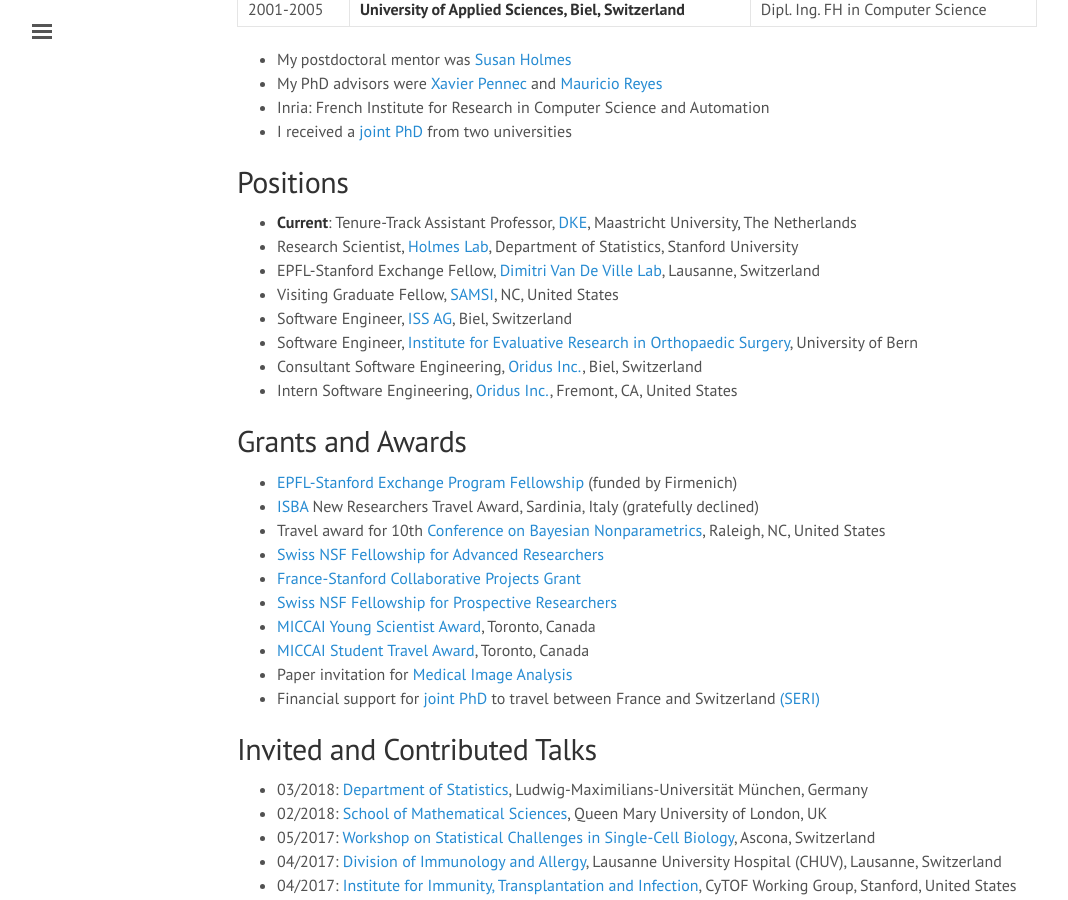
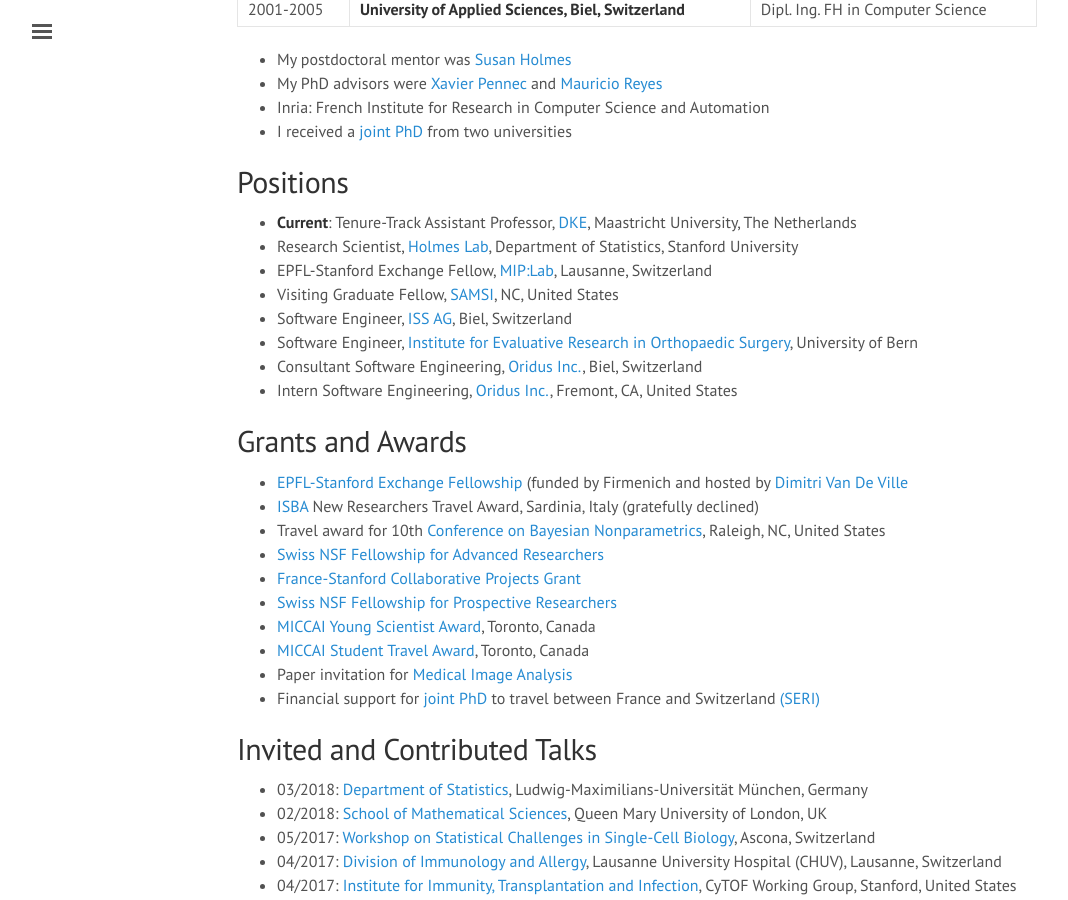
Before and after one commit to ChristofSeiler/ChristofSeiler.github.io, a Jekyll site: the page built from about.md, in a window 1280 px wide and 900 px high, scrolled down 388 px. Shown: the whole window, without its empty margins (3-1071 px from the left). Built offline with Jekyll 4.4.1, drawn with Linux system fonts in a browser that asks for light colours.

Commit message:
updated epfl exchange

```diff
--- a/about.md
+++ b/about.md
@@ -19,7 +19,7 @@
 
 * **Current**: Tenure-Track Assistant Professor, [DKE](https://www.maastrichtuniversity.nl/about-um/faculties/science-and-engineering/fse-departments/department-data-science-and-knowledge), Maastricht University, The Netherlands
 * Research Scientist, [Holmes Lab](http://statweb.stanford.edu/~susan/lab_index.html), Department of Statistics, Stanford University
-* EPFL-Stanford Exchange Fellow, [Dimitri Van De Ville Lab](http://miplab.epfl.ch/index.php/people/vandeville), Lausanne, Switzerland
+* EPFL-Stanford Exchange Fellow, [MIP:Lab](https://miplab.epfl.ch/), Lausanne, Switzerland
 * Visiting Graduate Fellow, [SAMSI](https://www.samsi.info/), NC, United States
 * Software Engineer, [ISS AG](http://www.iss-ag.ch/en), Biel, Switzerland
 * Software Engineer, [Institute for Evaluative Research in Orthopaedic Surgery](http://www.swissrdl.unibe.ch/about_us/history/index_eng.html), University of Bern
@@ -28,7 +28,7 @@
 
 ## Grants and Awards
 
-* [EPFL-Stanford Exchange Program Fellowship](https://neuroscience.stanford.edu/research/funded-research/improve-reproducibility-and-transparency-eld-neuroimaging-applying) (funded by Firmenich)
+* [EPFL-Stanford Exchange Fellowship](https://neuroscience.stanford.edu/research/funded-research/improve-reproducibility-and-transparency-eld-neuroimaging-applying) (funded by Firmenich and hosted by [Dimitri Van De Ville](http://miplab.epfl.ch/index.php/people/vandeville)
 * [ISBA](http://www.corsiecongressi.com/isba2016/) New Researchers Travel Award, Sardinia, Italy (gratefully declined)
 * Travel award for 10th [Conference on Bayesian Nonparametrics](https://www2.stat.duke.edu/bnp10/index.html), Raleigh, NC, United States
 * [Swiss NSF Fellowship for Advanced Researchers](http://p3.snf.ch/project-158500)
```
